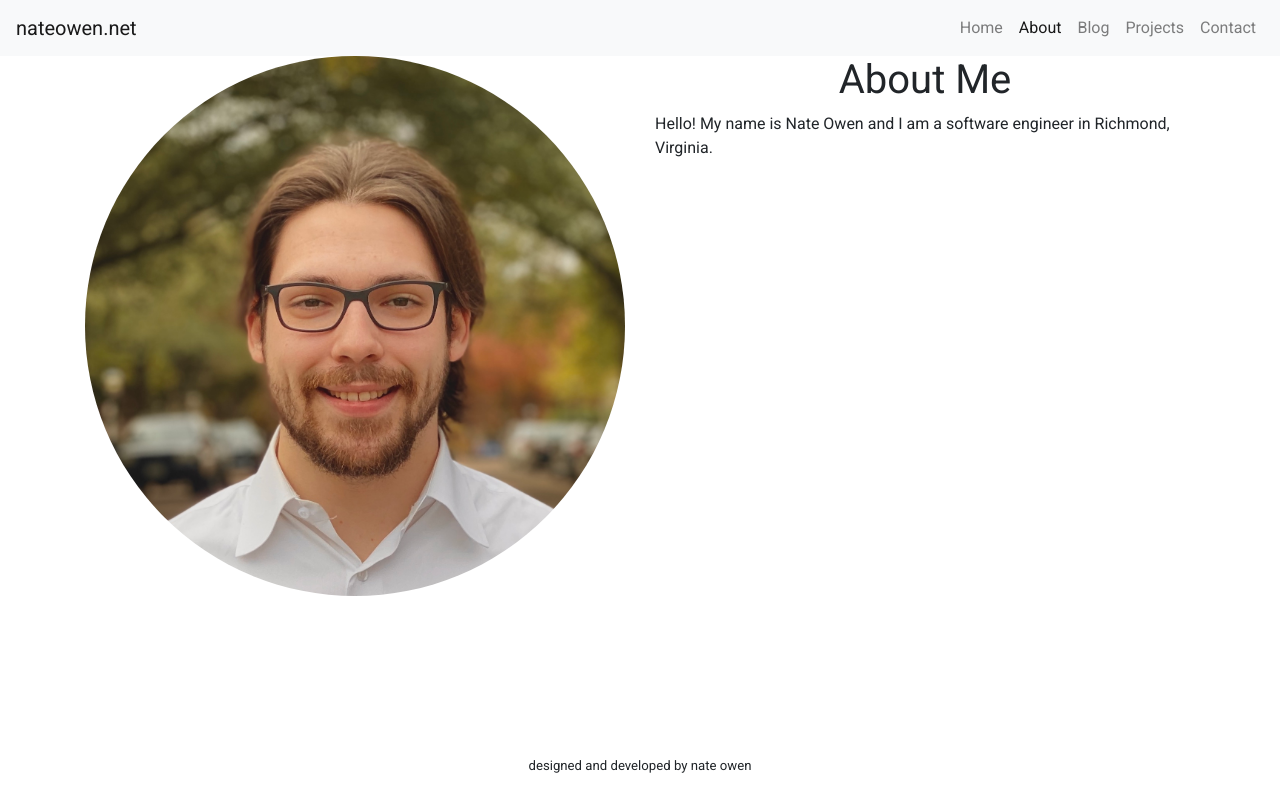
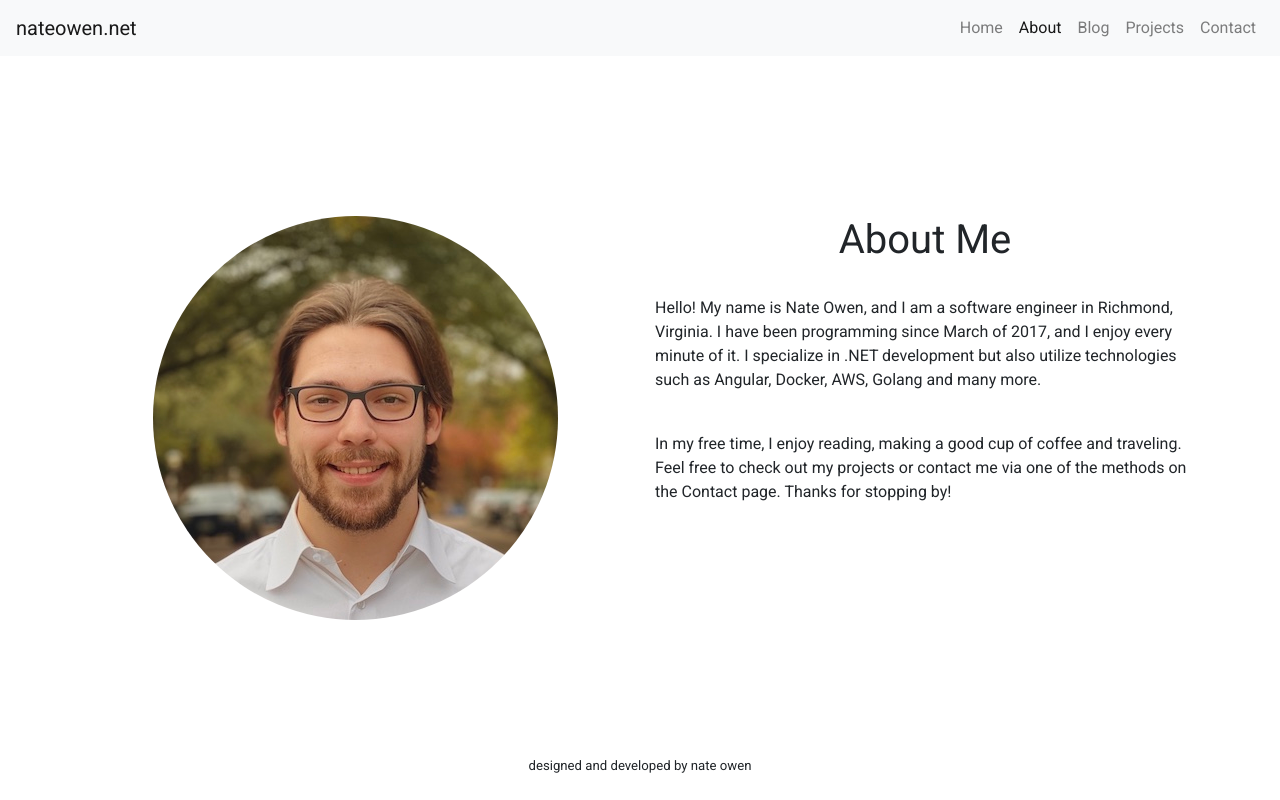
Before and after one commit to nowen458/nateowen-fe, an Angular app: page /about in a window 1280 px wide. Built offline with nearby package versions, Linux system fonts and the light colour scheme.

Commit message:
FInishing up About page

```diff
--- a/src/app/aboutpage/aboutpage.component.css
+++ b/src/app/aboutpage/aboutpage.component.css
@@ -0,0 +1,17 @@
+#buffer {
+    margin-top: 3em;
+}
+
+#smallheader {
+    margin-bottom: 2em;
+}
+
+#abouttext {
+    margin-top: 2em;
+}
+
+@media only screen and (min-width : 992px) {
+    #buffer{
+        margin-top: 10em;
+    }
+}
--- a/src/app/aboutpage/aboutpage.component.html
+++ b/src/app/aboutpage/aboutpage.component.html
@@ -1,11 +1,20 @@
-<div class="container">
+<div id="buffer" class="container">
     <div class="row">
-        <div class="col-lg-6">
-            <img class="img-fluid rounded-circle" src="../../../assets/images/nateowen.jpeg">
+        <div id="smallheader" class="d-lg-none col-12 text-center">
+            <h1>About Me</h1>
         </div>
         <div class="col-lg-6">
-            <h1 class="text-center">About Me</h1>
-            <p>Hello! My name is Nate Owen and I am a software engineer in Richmond, Virginia.</p>
+            <img class="img-fluid rounded-circle mx-auto d-block" src="../../../assets/images/nateowen.jpeg">
+        </div>
+        <div class="col-lg-6">
+            <h1 class="d-none d-lg-block text-center">About Me</h1>
+            <p id="abouttext">Hello! My name is Nate Owen, and I am a software engineer in Richmond, Virginia.
+            I have been programming since March of 2017, and I enjoy every minute of it.
+            I specialize in .NET development but also utilize technologies such as Angular, Docker, AWS, Golang and many more.</p>
+            <br/>
+            <p>In my free time, I enjoy reading, making a good cup of coffee and traveling.
+            Feel free to check out my projects or contact me via one of the methods on the Contact page.
+            Thanks for stopping by!</p>
         </div>
     </div>
 </div>
--- a/src/app/app.component.css
+++ b/src/app/app.component.css
@@ -8,3 +8,8 @@
     top: 0;
     font-family: 'Roboto', sans-serif;
 }
+
+#pageheader {
+    text-align: center;
+    margin: 1em;
+}
```
Also changed, not shown: src/assets/images/nateowen.jpeg.
